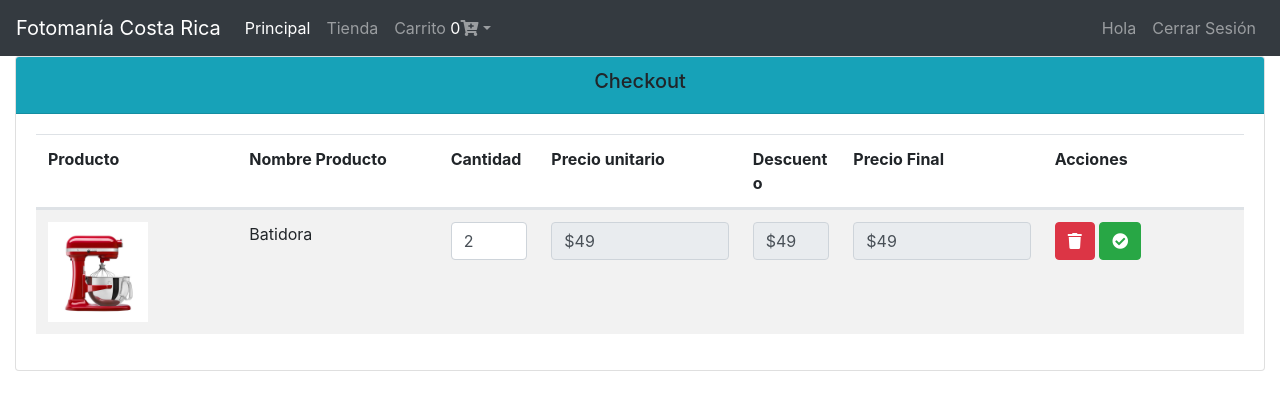
After one commit to raulgustv/SistemaFotomaniaV2, a PHP site: page /sistemafotomaniav2/vistas/cart.php in a window 1280 px wide. The commit adds this page. Shown: the top 410 px of the page. Run offline with PHP 8.4, Linux system fonts and the light colour scheme; the visitor is signed in with stand-in values (Sample User, id 1); data that the repository does not hold is empty.

Commit message:
Add To cart correct
Add to cart correct, adds only one item

```diff
--- a/Public/css/main.css
+++ b/Public/css/main.css
@@ -44,3 +44,8 @@ img.card-img-top{
 
 
 }
+
+img.cartDisplay{
+	width: 100px;
+	height: 100px;
+}
--- a/Public/js/funciones.js
+++ b/Public/js/funciones.js
@@ -180,6 +180,30 @@ $(document).ready(function(){
 		});
 	});
 
+	/*----------  Agregar a carrito  ----------*/
+
+
+
+
+
+
+	$('body').delegate("#product", "click", function(e){
+		e.preventDefault();
+		var pid = $(this).attr('pid');
+
+
+		$.ajax({
+			url: '../acciones/main.php',
+			method: "POST",
+			data: {addToCart:1, prodId: pid},
+			success: function(data){
+				alert(data);
+			}
+		});
+
+
+	});
+
 
 
 
--- a/acciones/main.php
+++ b/acciones/main.php
@@ -48,7 +48,7 @@
 											<div class='card-title'>$nombreProducto</div>
 										</div>
 										<div class='card-footer'>
-											<div class='card-text'>$$precioProducto <a class='btn btn-success float-right' href='#'><i class='fas fa-cart-plus'></i></a></div>
+											<div class='card-text'>$$precioProducto<button pid='$idProducto' id='product' class='btn btn-success float-right'><i class='fas fa-cart-plus'></i></button></div>
 										</div>
 									</div>
 								</div>
@@ -88,7 +88,7 @@
 											<div class='card-title'>$nombreProducto</div>
 										</div>
 										<div class='card-footer'>
-											<div class='card-text'>$$precioProducto <a class='btn btn-success float-right' href='#'><i class='fas fa-cart-plus'></i></a></div>
+											<div class='card-text'>$$precioProducto<button pid='$idProducto' id='product' class='btn btn-success float-right'><i class='fas fa-cart-plus'></i></button></div>
 										</div>
 									</div>
 								</div>
@@ -105,6 +105,16 @@
 
 	/*=====  End of Filtro y búsqueda  ======*/
 
+	/*=========================================
+	=            Agregar a carrito            =
+	=========================================*/
+
+	if(isset($_POST['addToCart'])){
+		print_r($_POST);
+	}
+
+	/*=====  End of Agregar a carrito  ======*/
+
 
 
 ?>
--- /dev/null
+++ b/vistas/cart.php
@@ -0,0 +1,52 @@
+<?php include '../templates/mainHeader.php' ?>
+
+<div class="container-fluid">
+	<div class="row">
+		<div class="col-lg-12">
+			<div class="card">
+				<div class="card-header bg-info text-center">
+					<h5>Checkout</h5>
+				</div>
+				<div class="card-body">
+					<div class="row">
+						<div class="col-lg-12">
+							<table class="table table-striped">
+								<thead>
+									<tr class="d-flex">
+										<th class="col-2">Producto</th>
+										<th class="col-2">Nombre Producto</th>
+										<th class="col-1">Cantidad</th>
+										<th class="col-2">Precio unitario</th>
+										<th class="col-1">Descuento</th>
+										<th class="col-2">Precio Final</th>
+										<th class="col-2">Acciones</th>
+									</tr>
+								</thead>
+								<tbody id="tableCart">
+									<tr class="d-flex">
+										<td class="col-2"><img class="cartDisplay" src="imagenes/batidora.png"></td>
+										<td class="col-2">Batidora</td>
+										<td class="col-1"><input type="number" class="form-control" value="2"></td>
+										<td class="col-2"><input type="text" class="form-control" value="$49" disabled></td>
+										<td class="col-1"><input type="text" class="form-control" value="$49" disabled></td>
+										<td class="col-2"><input type="text" class="form-control" value="$49" disabled></td>
+										<td class="col-2">
+											<a class="btn btn-danger" href="#"><i class="fas fa-trash"></i></a>
+											<a class="btn btn-success" href="#"><i class="fas fa-check-circle"></i></a>
+										</td>
+									</tr>
+								</tbody>
+							</table>
+						</div>
+					</div>
+				</div>
+			</div>
+		</div>
+
+
+
+	</div>
+</div>
+
+
+<?php include '../templates/mainFooter.php' ?>
--- a/vistas/tienda.php
+++ b/vistas/tienda.php
@@ -13,6 +13,8 @@
 				<li class="nav-item"><a class="nav-link" href="#">Categorías</a></li>
 			</div> -->
 		</div>
+
+
 
 		<div class="col-lg-1"></div>
 
```
